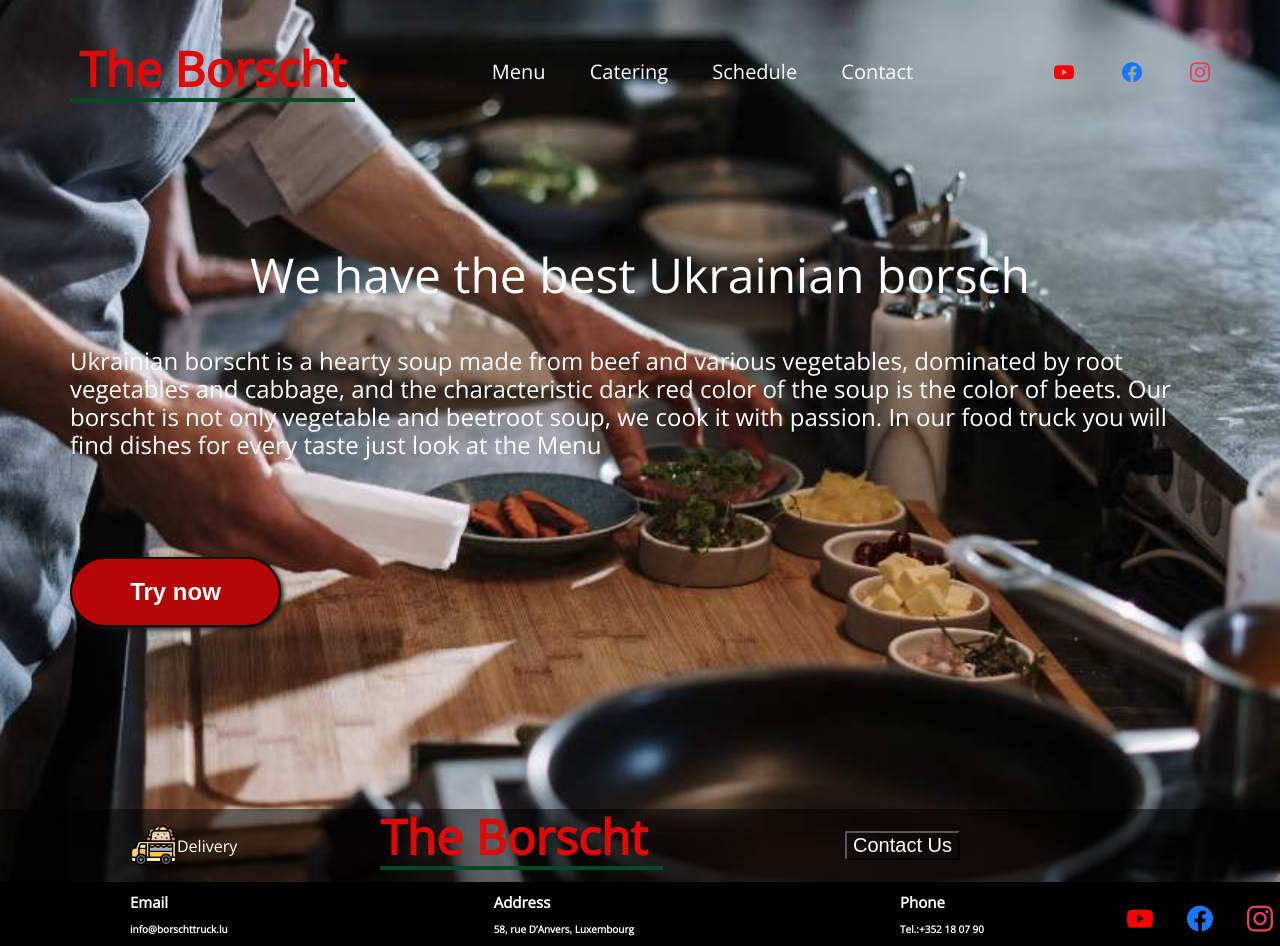
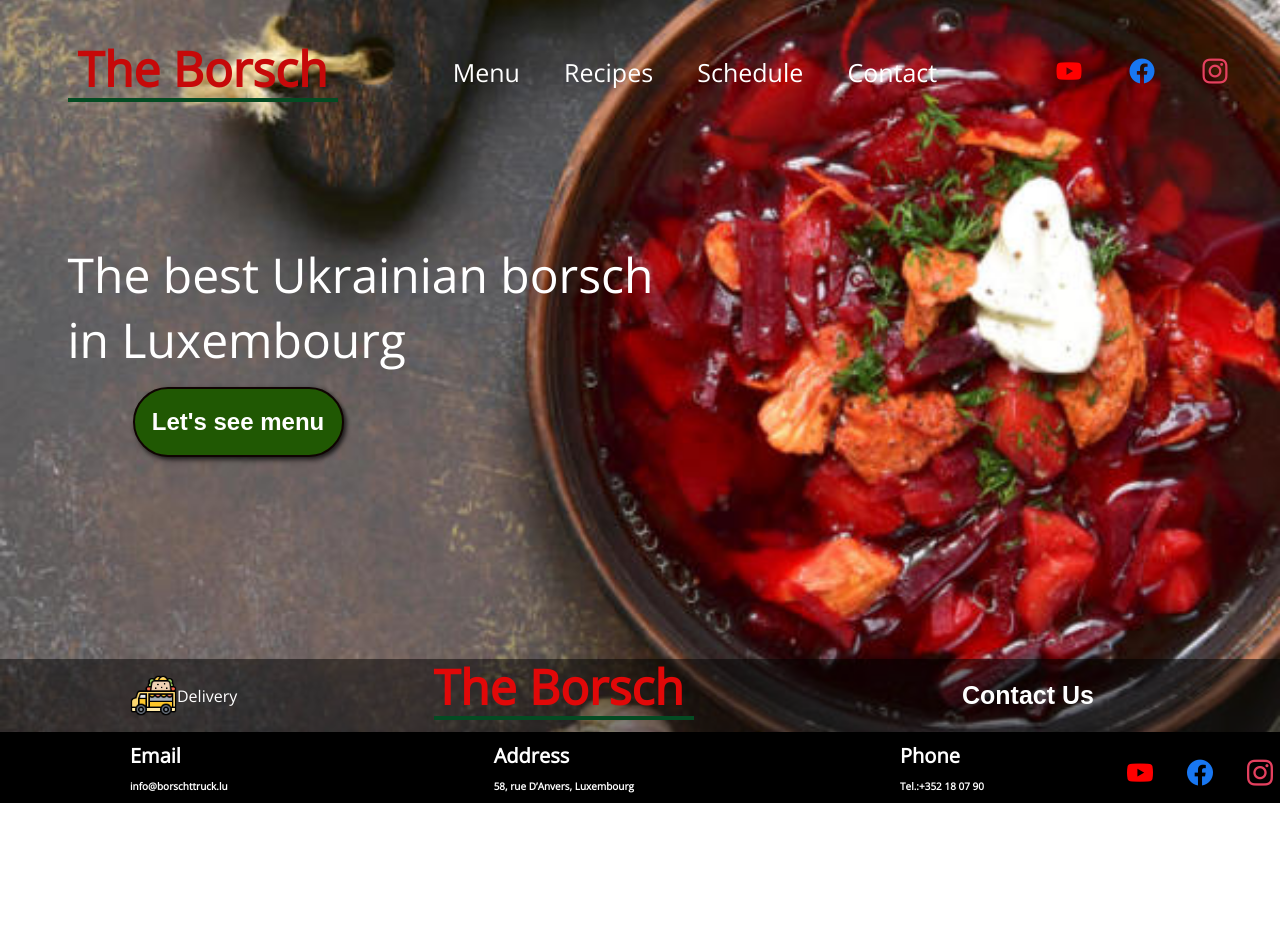
Before and after one commit to JuliiaSotnichenko/borscht, a website: page index.html in a window 1280 px wide. After the commit the page ends 803 px from the top, so only its background shows below. Drawn offline with nearby package versions, Linux system fonts and the light colour scheme; files whose address does not match are found by name.

Commit message:
version2

```diff
--- a/index.html
+++ b/index.html
@@ -11,18 +11,18 @@
 
 </head>
 <body>
-
+<!--<a href="index.html">B</a>-->
 <section class="main">
     <div class="container">
         <header>
             <title>Ukrainian and russian healthy food. Borsch, soup, salad</title>
-            <div class="logo_text">The Borscht
+            <div class="logo_text">The Borsch
                 <div class="title_line"></div>
             </div>
 
               <nav>
                 <a href="#">Menu</a>
-                <a href="#">Catering</a>
+                <a href="recipes.html">Recipes</a>
                 <a href="#">Schedule</a>
                 <a href="#">Contact</a>
               </nav>
@@ -41,18 +41,19 @@
               </div>
             </div>
         </header>
+        <div class="body-main">
         <div class="logo">
-            <h1 class="title">We have the best Ukrainian borsch</h1>
+            <h1 class="title">The best Ukrainian borsch <br> in Luxembourg</h1>
             <div class="simple">
-                <h2 class="title_text">Ukrainian borscht is a hearty soup made from beef and
-                    various vegetables, dominated by root vegetables
-                    and cabbage, and the characteristic dark red color
-                    of the soup is the color of beets. Our borscht is not
-                    only vegetable and beetroot soup, we cook it with passion.
-                    In our food truck you will find dishes for every taste just look at the Menu</h2>
-            </div>
-            <button class="main_btn">Try now</button>
-        </div>
+<!--                <h2 class="title_text">Ukrainian borscht is a hearty soup made from beef and-->
+<!--                    various vegetables, dominated by root vegetables-->
+<!--                    and cabbage, and the characteristic dark red color-->
+<!--&lt;!&ndash;                    of the soup is the color of beets. Our borscht is not&ndash;&gt;-->
+<!--&lt;!&ndash;                    only vegetable and beetroot soup, we cook it with passion.&ndash;&gt;-->
+<!--&lt;!&ndash;                    In our food truck you will find dishes for every taste just look at the Menu</h2>&ndash;&gt;-->
+
+            <button class="main_btn">Let's see menu</button>
+
     </div>
 </section>
 
@@ -62,7 +63,7 @@
         <img src="icons/%20delivery.png" alt="delivery" width="47" height="47">
         <span>Delivery</span>
        </div>
-        <div class="logo_text2">The Borscht
+        <div class="logo_text2">The Borsch
             <div class="title_line_subfooter"></div>
         </div>
 <!--            <div class="contact_us">-->
--- a/style.css
+++ b/style.css
@@ -8,14 +8,15 @@ html {
 }
 
 .container {
-    width: 1140px;
+
+    width: 1145px;
     margin: 0 auto;
-    min-height: 110vh;
+    min-height: 650px;
 }
 
 .main {
-    height: 100vh;
-    background: url('img/CookingMan.jpg') center center/cover no-repeat;
+    min-height: 300px;
+    background: url('img/shutterstock_570014164-600x600.jpg') center center/cover no-repeat;
     padding: 41px 0;
 }
 
@@ -27,13 +28,13 @@ a {
     font-weight: bold;
     font-size: 48px;
     line-height: 56px;
-    color: #e10808;
+    color: #c60909;
     cursor: pointer;
     padding-right: 40px;
 }
 
 .title_line {
-    width: 285px;
+    width: 270px;
     height: 4px;
     background-color: #044b23;
     margin-top: 1px;
@@ -52,7 +53,7 @@ header {
 
 header a {
     color: white;
-    font-size: 20px;
+    font-size: 25px;
     padding-right: 40px;
 
 }
@@ -66,6 +67,11 @@ header a {
     display: flex;
     justify-content: space-between;
     cursor: pointer;
+    word-spacing: inherit;
+
+}
+.body-main {
+    position: relative;
 }
 
 h1 {
@@ -73,12 +79,14 @@ h1 {
 }
 
 .title {
+
     font-style: normal;
     font-weight: normal;
     font-size: 48px;
     margin-top: 120px;
+    margin-bottom: 15px;
     color: #FFFFFF;
-    text-align: center;
+    text-align: left;
 }
 .title_text {
     height: 190px;
@@ -89,21 +97,23 @@ h1 {
     color: white;
 
 }
-
-.main .main_btn {
+ .main_btn {
     width: 211px;
     height: 70px;
     border-radius: 61px;
     border: 2px solid #0f0402;
     box-shadow: 0 0 0 60px rgba(0,0,0,0) inset, .1em .1em .2em rgb(24, 22, 22);
-    background: #B50707;
+    background: #205803;
     font-style: normal;
     font-weight: bold;
     font-size: 24px;
     line-height: 28px;
-    text-align: center;
     color: #FFFFFF;
     cursor: pointer;
+    align-items: center;
+    justify-content: space-between;
+     margin-left: 65px;
+     text-align: center;
 }
 
 .footer_wrapper {
@@ -116,7 +126,7 @@ h1 {
 }
 .footer_item {
     margin-left: 130px;
-    font-size: 15px;
+    font-size: 20px;
     font-weight: bold;
 }
 
@@ -165,7 +175,7 @@ h1 {
     position: relative;
     /*margin: 0 auto;*/
     /*left: 0;*/
-    align-items: center;
+    /*align-items: center;*/
 }
 .sub_footer_delivery {
     display: flex;
@@ -184,7 +194,7 @@ h1 {
     display: flex;
     justify-content: center;
     align-items: center;
-    margin: 0 4px;
+    /*margin: 4px;*/
     /*width: 32px;*/
     /*height: 32px;*/
     margin-left: 130px;
@@ -203,7 +213,7 @@ h1 {
     height: 4px;
     background-color: #044b23;
     margin-top: 1px;
-    width: 283px;
+    width: 260px;
 }
 
 .logo_text2 {
@@ -219,20 +229,38 @@ h1 {
     margin-top: 0;
 }
 .contact_us {
-    display: block;
-    color: #FFFFFF;
+    display: flex;
+    justify-content: space-between;
+    align-items: center;
+    color: white;
     float: right;
     background-size: cover;
-    /*background-position: 50%;*/
-    /*background-repeat: no-repeat;*/
     position: relative;
     z-index: 2;
     min-height: 1px;
     vertical-align: baseline;
     background: transparent;
-    margin-right: 160px;
-    font-size: 20px;
+    margin-right: 90px;
+    font-size: 25px;
+    border: #FFFFFF;
+    height: 0;
+    font-weight: bold;
 }
+
+.all-pages {
+    color: #0f0402;
+    /*background-color: #044b23;*/
+}
+
+
+.main-recipes {
+    background: url('img/shutterstock_570014164-600x600.jpg') center center/cover no-repeat;
+    min-height: 300px;
+    width: 100%;
+}
+
+
+
 
 @media (max-width: 992px) {
 
```
Also changed, not shown: recipes.html (added, +79 -0 lines), img/3-501_500_306_5_100.jpg (added), img/recept_7653_90th.jpg (added), img/shutterstock_570014164-600x600.jpg (added).
